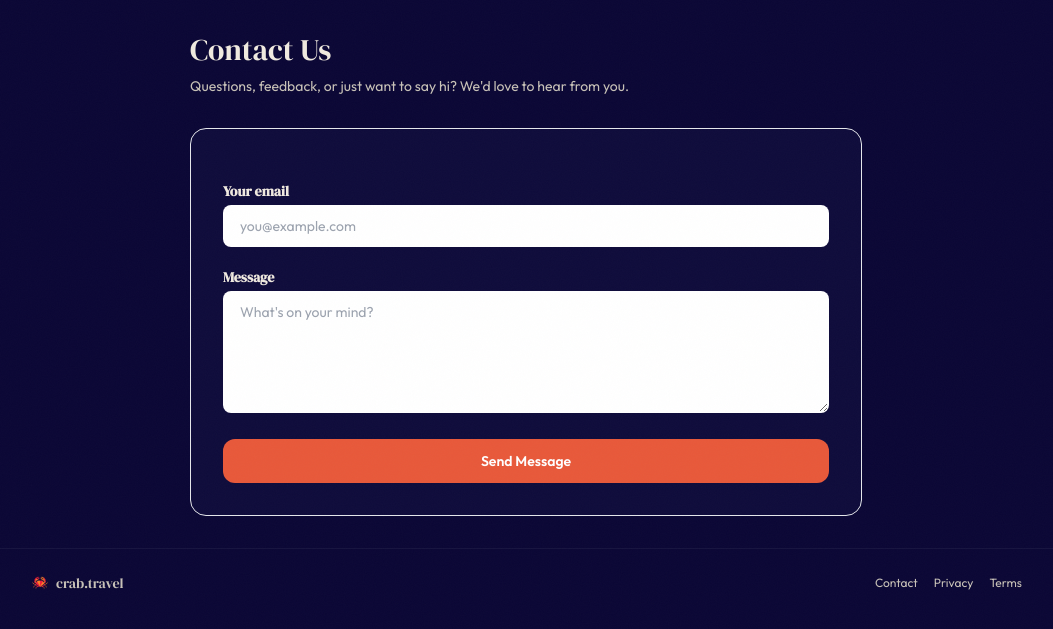
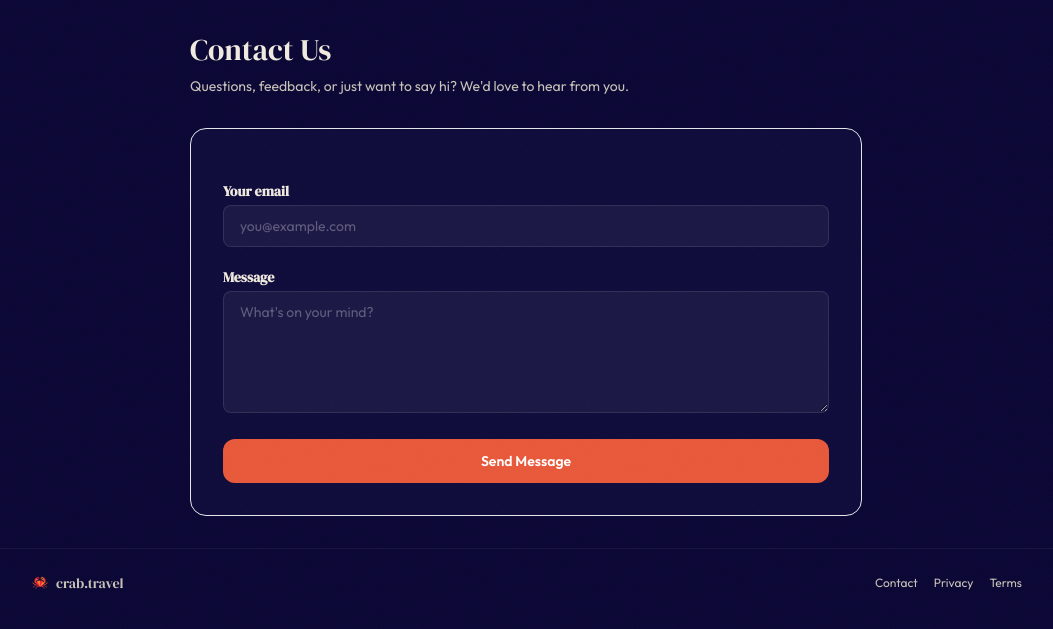
Before and after one commit to tillo13/crab_travel, a Flask app: page /contact in a window 1280 px wide. Shown: the part 61-690 px from the top of the page, without its empty margins (114-1167 px from the left). Run offline with Flask 3, Linux system fonts and the light colour scheme; some libraries are stand-ins or nearby versions.

Commit message:
fix contact form contrast: proper light/dark mode input styling

```diff
--- a/templates/contact.html
+++ b/templates/contact.html
@@ -12,15 +12,15 @@
     <input type="hidden" name="form_loaded_at" id="form-loaded-at">
 
     <div>
-      <label class="block text-sm font-semibold font-display mb-1">Your email</label>
+      <label class="block text-sm font-semibold font-display mb-1 text-gray-900 dark:text-crab-sand">Your email</label>
       <input type="email" id="contact-email" name="email" required placeholder="you@example.com"
-        class="w-full px-4 py-2.5 rounded-lg border border-white/10 bg-white/4 text-crab-sand text-sm focus:border-crab-coral focus:outline-none transition-colors">
+        class="w-full px-4 py-2.5 rounded-lg border border-gray-300 dark:border-white/10 bg-white dark:bg-white/5 text-gray-900 dark:text-crab-sand text-sm focus:border-crab-coral focus:outline-none transition-colors placeholder-gray-400 dark:placeholder-white/30">
     </div>
 
     <div>
-      <label class="block text-sm font-semibold font-display mb-1">Message</label>
+      <label class="block text-sm font-semibold font-display mb-1 text-gray-900 dark:text-crab-sand">Message</label>
       <textarea id="contact-message" name="message" rows="5" required placeholder="What's on your mind?"
-        class="w-full px-4 py-2.5 rounded-lg border border-white/10 bg-white/4 text-crab-sand text-sm focus:border-crab-coral focus:outline-none transition-colors"></textarea>
+        class="w-full px-4 py-2.5 rounded-lg border border-gray-300 dark:border-white/10 bg-white dark:bg-white/5 text-gray-900 dark:text-crab-sand text-sm focus:border-crab-coral focus:outline-none transition-colors placeholder-gray-400 dark:placeholder-white/30"></textarea>
     </div>
 
     <div id="contact-status" class="hidden text-sm rounded-lg p-3"></div>
```
